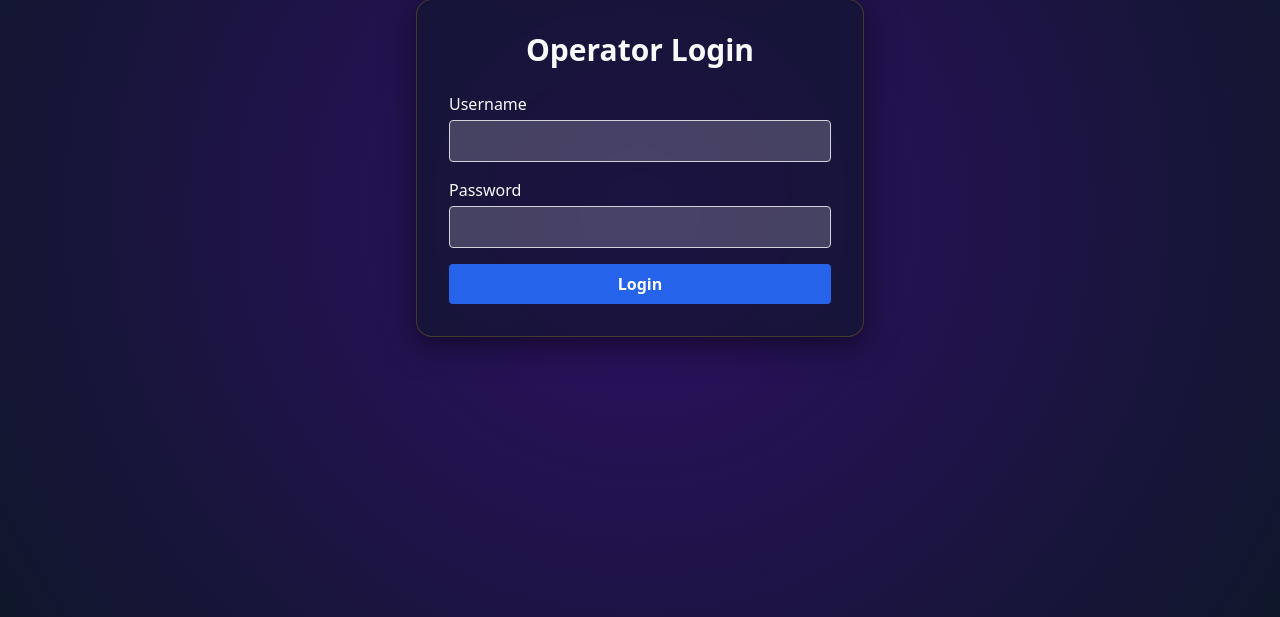
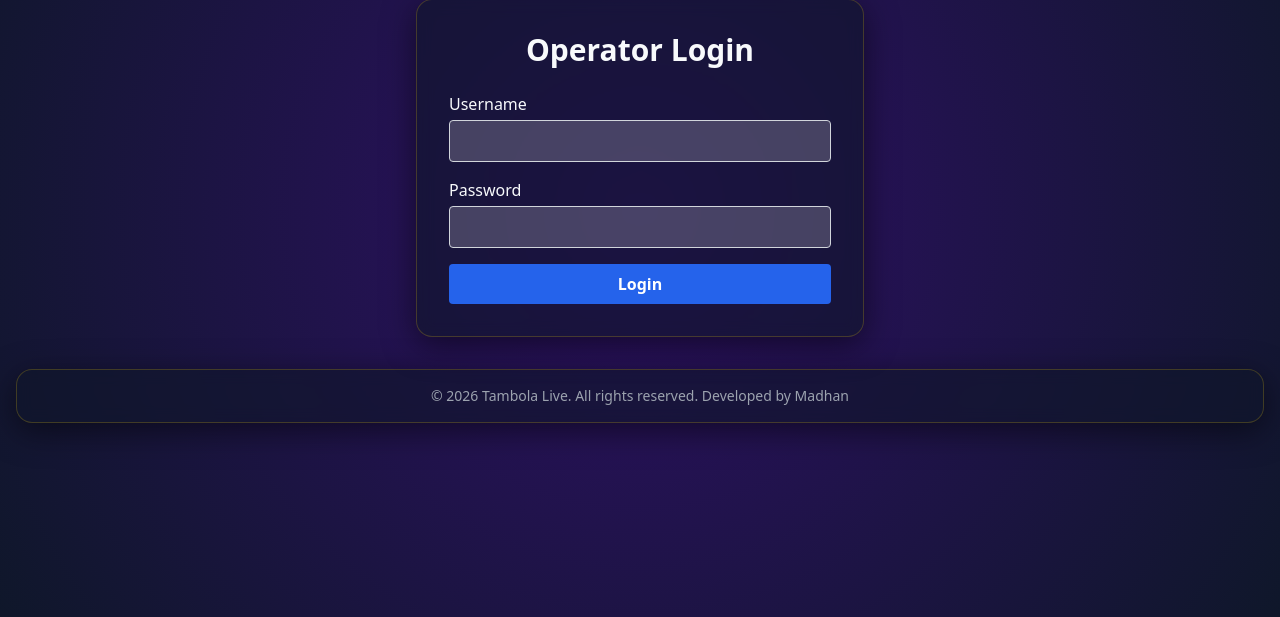
Before and after one commit to madhan023-mn/Hosuise-game, a Django app: page /login/ in a window 1280 px wide. Shown: the part 199-816 px from the top of the page. Run offline with Django 5.2, Linux system fonts and the light colour scheme; some libraries are stand-ins or nearby versions.

Commit message:
Add footer with developer attribution

```diff
--- a/requirements.txt
+++ b/requirements.txt
@@ -4,3 +4,4 @@ daphne>=4.0,<5.0
 whitenoise>=6.0,<7.0
 dj-database-url>=2.1.0
 psycopg2-binary>=2.9.9
+Pillow>=10.0.0
--- a/templates/base.html
+++ b/templates/base.html
@@ -42,6 +42,10 @@
         {% block content %}{% endblock %}
     </main>
 
+    <footer class="glass m-2 md:m-4 p-4 text-center text-sm text-gray-400 mt-8">
+        <p>&copy; 2026 Tambola Live. All rights reserved. Developed by Madhan</p>
+    </footer>
+
     <!-- Universal Toast Container -->
     <div id="toast-container" class="fixed top-4 right-4 z-50 flex flex-col space-y-2 pointer-events-none"></div>
 
```
